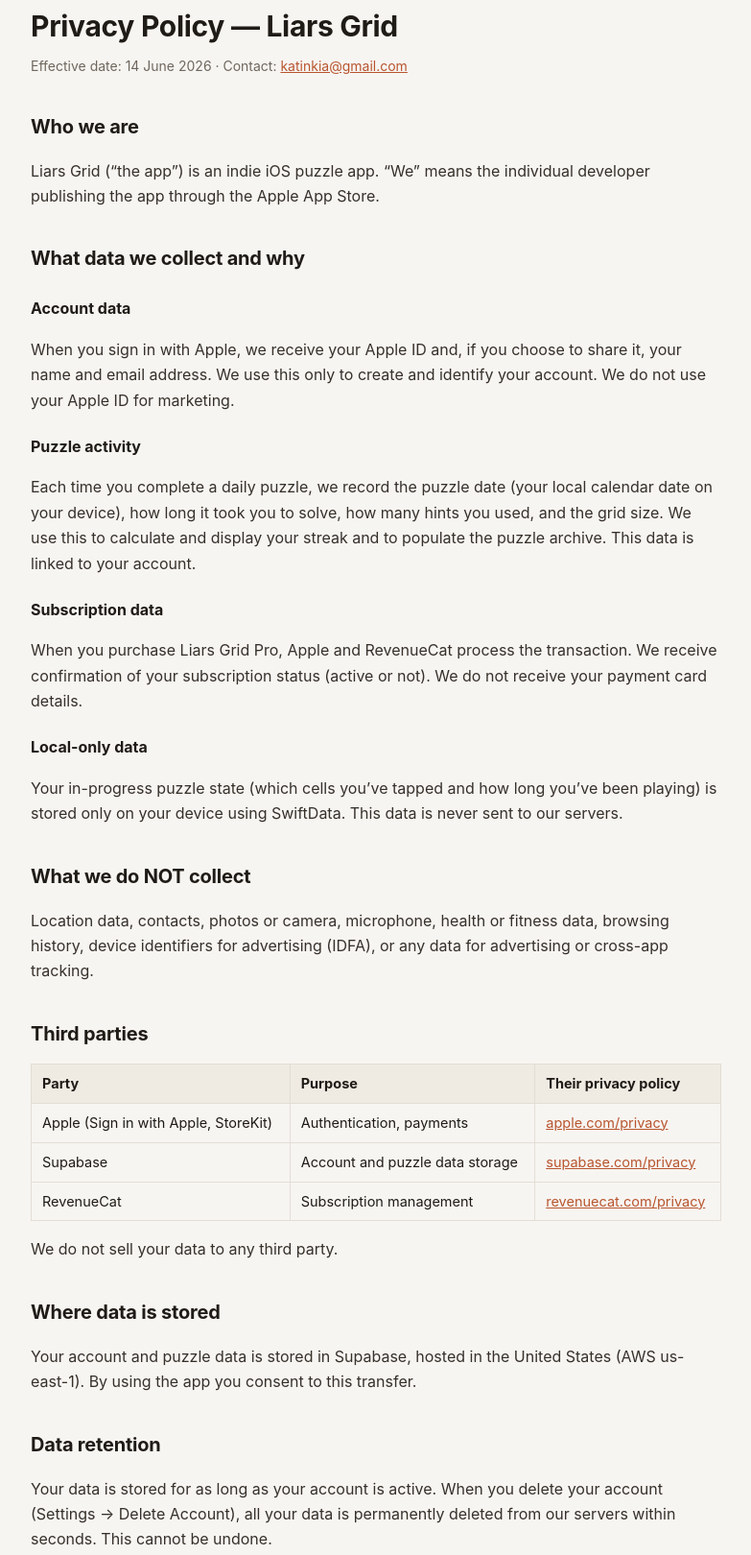
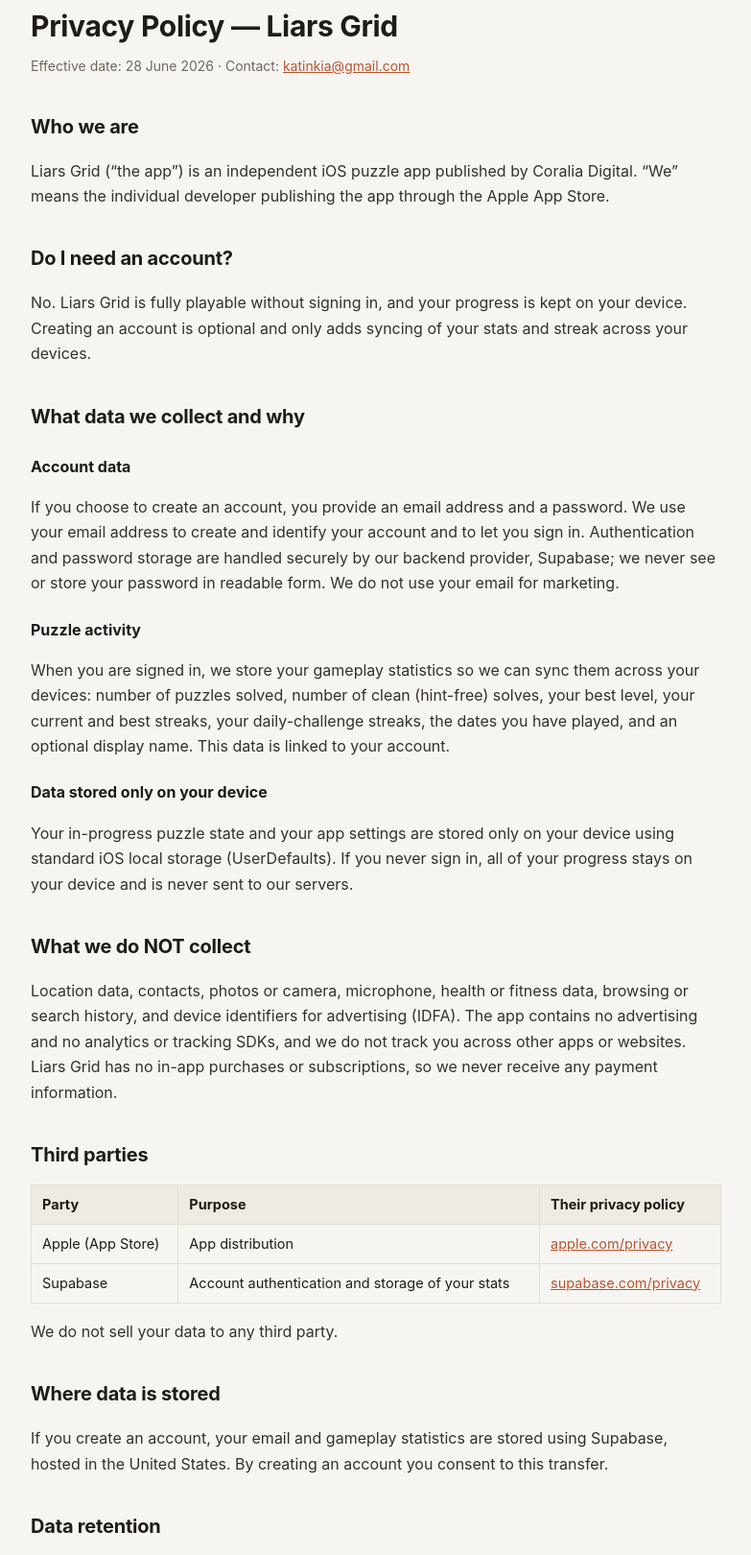
Before and after one commit to katinkia/liarsgrid-site, a plain HTML site: page privacy.html in a window 1280 px wide. Shown: the part 45-1665 px from the top of the page at 96% size, without its empty margins (248-1031 px from the left). Drawn offline with Linux system fonts and the light colour scheme.

Commit message:
Add files via upload

```diff
--- a/privacy.html
+++ b/privacy.html
@@ -26,45 +26,44 @@
 <body>
 <div class="wrap">
   <h1>Privacy Policy — Liars Grid</h1>
-  <p class="eff">Effective date: 14 June 2026 · Contact: <a href="mailto:katinkia@gmail.com">katinkia@gmail.com</a></p>
+  <p class="eff">Effective date: 28 June 2026 · Contact: <a href="mailto:katinkia@gmail.com">katinkia@gmail.com</a></p>
 
   <h2>Who we are</h2>
-  <p>Liars Grid (“the app”) is an indie iOS puzzle app. “We” means the individual developer publishing the app through the Apple App Store.</p>
+  <p>Liars Grid (“the app”) is an independent iOS puzzle app published by Coralia Digital. “We” means the individual developer publishing the app through the Apple App Store.</p>
+
+  <h2>Do I need an account?</h2>
+  <p>No. Liars Grid is fully playable without signing in, and your progress is kept on your device. Creating an account is optional and only adds syncing of your stats and streak across your devices.</p>
 
   <h2>What data we collect and why</h2>
 
   <h3>Account data</h3>
-  <p>When you sign in with Apple, we receive your Apple ID and, if you choose to share it, your name and email address. We use this only to create and identify your account. We do not use your Apple ID for marketing.</p>
+  <p>If you choose to create an account, you provide an email address and a password. We use your email address to create and identify your account and to let you sign in. Authentication and password storage are handled securely by our backend provider, Supabase; we never see or store your password in readable form. We do not use your email for marketing.</p>
 
   <h3>Puzzle activity</h3>
-  <p>Each time you complete a daily puzzle, we record the puzzle date (your local calendar date on your device), how long it took you to solve, how many hints you used, and the grid size. We use this to calculate and display your streak and to populate the puzzle archive. This data is linked to your account.</p>
+  <p>When you are signed in, we store your gameplay statistics so we can sync them across your devices: number of puzzles solved, number of clean (hint-free) solves, your best level, your current and best streaks, your daily-challenge streaks, the dates you have played, and an optional display name. This data is linked to your account.</p>
 
-  <h3>Subscription data</h3>
-  <p>When you purchase Liars Grid Pro, Apple and RevenueCat process the transaction. We receive confirmation of your subscription status (active or not). We do not receive your payment card details.</p>
-
-  <h3>Local-only data</h3>
-  <p>Your in-progress puzzle state (which cells you’ve tapped and how long you’ve been playing) is stored only on your device using SwiftData. This data is never sent to our servers.</p>
+  <h3>Data stored only on your device</h3>
+  <p>Your in-progress puzzle state and your app settings are stored only on your device using standard iOS local storage (UserDefaults). If you never sign in, all of your progress stays on your device and is never sent to our servers.</p>
 
   <h2>What we do NOT collect</h2>
-  <p>Location data, contacts, photos or camera, microphone, health or fitness data, browsing history, device identifiers for advertising (IDFA), or any data for advertising or cross-app tracking.</p>
+  <p>Location data, contacts, photos or camera, microphone, health or fitness data, browsing or search history, and device identifiers for advertising (IDFA). The app contains no advertising and no analytics or tracking SDKs, and we do not track you across other apps or websites. Liars Grid has no in-app purchases or subscriptions, so we never receive any payment information.</p>
 
   <h2>Third parties</h2>
   <table>
     <tr><th>Party</th><th>Purpose</th><th>Their privacy policy</th></tr>
-    <tr><td>Apple (Sign in with Apple, StoreKit)</td><td>Authentication, payments</td><td><a href="https://www.apple.com/legal/privacy/">apple.com/privacy</a></td></tr>
-    <tr><td>Supabase</td><td>Account and puzzle data storage</td><td><a href="https://supabase.com/privacy">supabase.com/privacy</a></td></tr>
-    <tr><td>RevenueCat</td><td>Subscription management</td><td><a href="https://www.revenuecat.com/privacy">revenuecat.com/privacy</a></td></tr>
+    <tr><td>Apple (App Store)</td><td>App distribution</td><td><a href="https://www.apple.com/legal/privacy/">apple.com/privacy</a></td></tr>
+    <tr><td>Supabase</td><td>Account authentication and storage of your stats</td><td><a href="https://supabase.com/privacy">supabase.com/privacy</a></td></tr>
   </table>
   <p>We do not sell your data to any third party.</p>
 
   <h2>Where data is stored</h2>
-  <p>Your account and puzzle data is stored in Supabase, hosted in the United States (AWS us-east-1). By using the app you consent to this transfer.</p>
+  <p>If you create an account, your email and gameplay statistics are stored using Supabase, hosted in the United States. By creating an account you consent to this transfer.</p>
 
   <h2>Data retention</h2>
-  <p>Your data is stored for as long as your account is active. When you delete your account (Settings → Delete Account), all your data is permanently deleted from our servers within seconds. This cannot be undone.</p>
+  <p>Your account data is stored for as long as your account is active. When you delete your account (Settings → Account → Delete Account inside the app), all of your associated data is permanently deleted from our servers. This cannot be undone.</p>
 
   <h2>Your rights</h2>
-  <p>Depending on where you live, you may have the right to access the data we hold about you, correct inaccurate data, delete your data (use Settings → Delete Account, or email us), or export your data (email us). To exercise any of these rights, email <a href="mailto:katinkia@gmail.com">katinkia@gmail.com</a>.</p>
+  <p>Depending on where you live, you may have the right to access the data we hold about you, correct inaccurate data, delete your data (use Settings → Account → Delete Account, or email us), or request a copy of your data. To exercise any of these rights, email <a href="mailto:katinkia@gmail.com">katinkia@gmail.com</a>.</p>
 
   <h2>Children</h2>
   <p>The app is not directed at children under 13. We do not knowingly collect data from anyone under 13. If you believe a child has created an account, please contact us and we will delete it promptly.</p>
```
